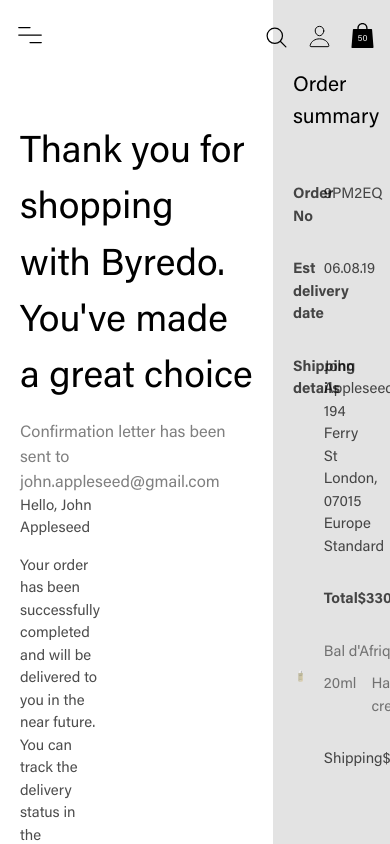
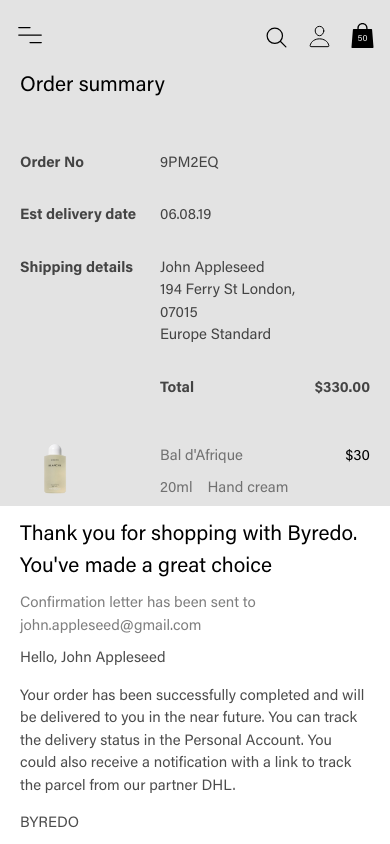
Before and after one commit to romeo-folie/byredo-online-store, a Next.js app: page /complete in a window 390 px wide. Built offline with nearby package versions, Linux system fonts and the light colour scheme.

Commit message:
added mobile styles for purchase completion page

```diff
--- a/src/components/header/header.styles.tsx
+++ b/src/components/header/header.styles.tsx
@@ -78,7 +78,7 @@
   width: 30px;
   cursor: pointer;
 
-  @media only screen and (min-width: 1000px) {
+  @media only screen and (min-width: 1001px) {
     display: none;
   }
 `;
--- a/src/pageStyles/complete.styles.tsx
+++ b/src/pageStyles/complete.styles.tsx
@@ -12,6 +12,10 @@
   height: 100vh;
   width: 100%;
   display: flex;
+
+  @media only screen and (max-width: 1000px) {
+    flex-direction: column-reverse;
+  }
 `;
 
 export const Row = styled.div`
@@ -32,6 +36,19 @@
   justify-content: space-between;
   align-items: baseline;
   width: 100%;
+`;
+
+export const MessageRow = styled(BaseRow)`
+  @media only screen and (max-width: 1000px) {
+    flex-direction: column;
+    align-items: flex-end;
+
+    & > div {
+      width: 100%;
+      margin-bottom: 20px;
+      margin-top: 10px;
+    }
+  }
 `;
 
 export const Detail = styled(Row)`
@@ -67,18 +84,63 @@
   display: flex;
   flex-direction: column;
   justify-content: space-between;
+  overflow-y: auto;
+  scrollbar-width: none;
+  &::-webkit-scrollbar {
+    display: none;
+  }
+
+  @media only screen and (max-width: 1024px) {
+    width: 60%;
+    padding-top: 50px;
+  }
+
+  @media only screen and (max-width: 1000px) {
+    width: 100%;
+    height: 40%;
+    padding-top: 0;
+  }
 `;
 
 export const MainTitle = styled.h1`
   font-weight: normal;
   font-size: 2.5rem;
   margin-bottom: 15px;
+
+  @media only screen and (min-width: 1600px) {
+    font-size: 3.5rem;
+  }
+
+  @media only screen and (max-width: 1024px) {
+    font-size: 2rem;
+    margin-bottom: 10px;
+  }
+
+  @media only screen and (max-width: 720px) {
+    font-size: 1.7rem;
+  }
+
+  @media only screen and (max-width: 480px) {
+    font-size: 1.4rem;
+  }
+
+  @media only screen and (max-width: 380px) {
+    font-size: 1.3rem;
+  }
 `;
 
 export const SubTitle = styled.span`
   width: 100%;
   color: rgba(0, 0, 0, 0.5);
   font-size: 1.1rem;
+
+  @media only screen and (min-width: 1600px) {
+    font-size: 1.5rem;
+  }
+
+  @media only screen and (max-width: 1024px) {
+    font-size: 1rem;
+  }
 `;
 
 export const SummarySection = styled.div`
@@ -91,12 +153,25 @@
   &::-webkit-scrollbar {
     display: none;
   }
+
+  @media only screen and (max-width: 1024px) {
+    width: 40%;
+  }
+
+  @media only screen and (max-width: 1000px) {
+    width: 100%;
+    height: 60%;
+  }
 `;
 
 export const SummaryTitle = styled.h3`
   font-weight: normal;
   font-size: 1.4rem;
   margin-bottom: 50px;
+
+  @media only screen and (max-width: 380px) {
+    font-size: 1.3rem;
+  }
 `;
 
 export const Header = styled(MHeader)`
@@ -114,4 +189,8 @@
 export const Button = styled(CartButton)`
   width: 200px;
   margin-bottom: 0;
+
+  @media only screen and (max-width: 720px) {
+    padding: 10px;
+  }
 `;
--- a/src/pages/complete.tsx
+++ b/src/pages/complete.tsx
@@ -16,6 +16,7 @@
   P,
   Button,
   BaseRow,
+  MessageRow,
   Detail,
   Items,
   SummaryTitle,
@@ -63,7 +64,7 @@
         </Wrap>
 
         <Wrap>
-          <BaseRow>
+          <MessageRow>
             <Wrap width={40}>
               <Span>Hello, John Appleseed</Span>
               <P>
@@ -75,7 +76,7 @@
               <Span>BYREDO</Span>
             </Wrap>
             <Button onClick={() => router.replace("/")}>Back to store</Button>
-          </BaseRow>
+          </MessageRow>
         </Wrap>
       </MainSection>
       <SummarySection>
```
